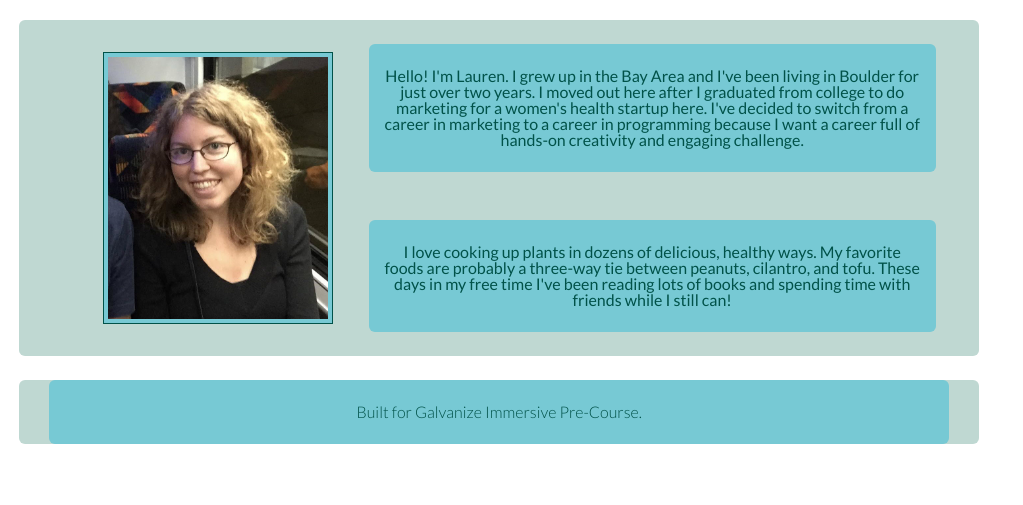
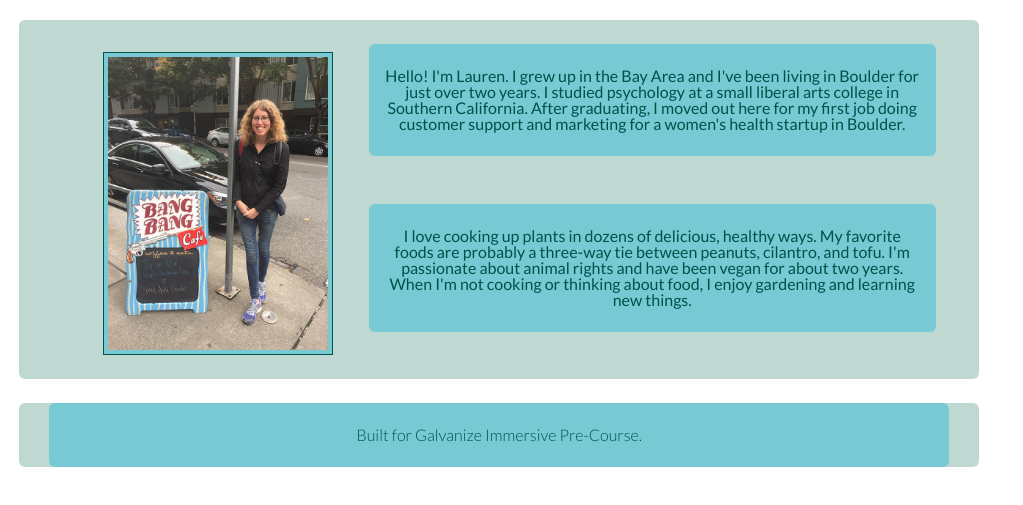
Before and after one commit to lrisberg/personalwebsite, a plain HTML site: page index.html in a window 1280 px wide. Shown: the part 157-662 px from the top of the page, without its empty margins (0-1023 px from the left). Drawn offline with Linux system fonts and the light colour scheme.

Commit message:
Make some content edits

```diff
--- a/index.html
+++ b/index.html
@@ -24,15 +24,15 @@
 <div class="container group">
 
   <section>
-    <img src="assets/images/Laurenphoto.jpg" width="85%" height="85%">
+    <img src="assets/images/BangBangcaferesize.jpg" width="85%" height="85%">
   </section>
 
   <aside>
-    <code>Hello! I'm Lauren. I grew up in the Bay Area and I've been living in Boulder for just over two years. I moved out here after I graduated from college to do marketing for a women's health startup here. I've decided to switch from a career in marketing to a career in programming because I want a career full of hands-on creativity and engaging challenge.</code>
+    <code>Hello! I'm Lauren. I grew up in the Bay Area and I've been living in Boulder for just over two years. I studied psychology at a small liberal arts college in Southern California. After graduating, I moved out here for my first job doing customer support and marketing for a women's health startup in Boulder. </code>
   </aside>
 
   <aside>
-    <code>I love cooking up plants in dozens of delicious, healthy ways. My favorite foods are probably a three-way tie between peanuts, cilantro, and tofu. These days in my free time I've been reading lots of books and spending time with friends while I still can!</code>
+    <code>I love cooking up plants in dozens of delicious, healthy ways. My favorite foods are probably a three-way tie between peanuts, cilantro, and tofu. I'm passionate about animal rights and have been vegan for about two years. When I'm not cooking or thinking about food, I enjoy gardening and learning new things.</code>
   </aside>
 
 </div>
```
Also changed, not shown: going.html (+1 -1 lines), assets/images/BangBangcaferesize.jpg (added), 3 other files.
